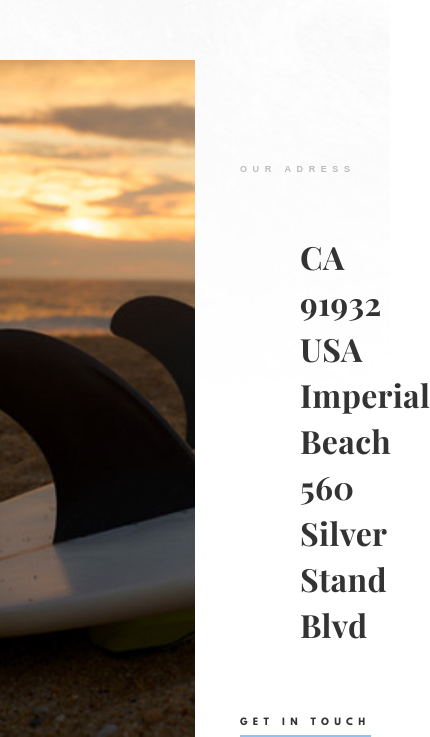
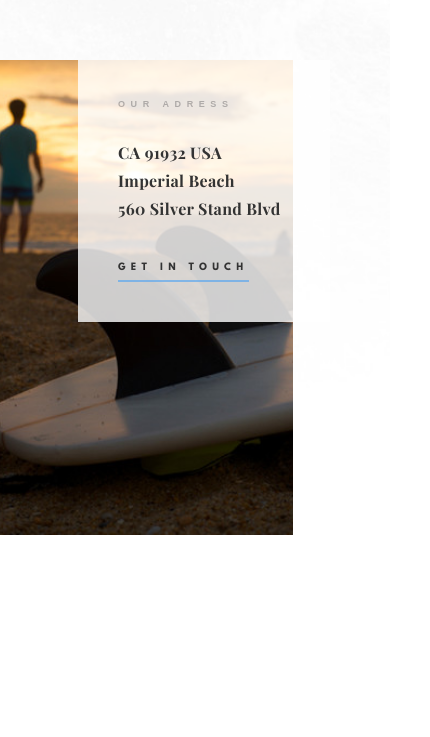
Before and after one commit to zhadkom/wordpresstheme, a website: page app/index.html in a window 390 px wide. Shown: the part 3793-4530 px from the top of the page, 430 px wide, since content can reach past the window. After the commit the page ends 4328 px from the top, so only its background shows below. Drawn offline with nearby package versions, Linux system fonts and the light colour scheme.

Commit message:
responsive adress sectin

```diff
--- a/app/index.html
+++ b/app/index.html
@@ -383,7 +383,7 @@
 	<div class="adress__img" style="background-image: url(./img/img/img-5.jpg);">
 
 	</div>
-	<div class="container flex-end">
+	<div class="container adress-wrapper">
 		<div class="adress__desc">
 			<div class="adress__label">
 				Our adress
--- a/app/less/blocks/adress.less
+++ b/app/less/blocks/adress.less
@@ -1,11 +1,11 @@
-.adress {
+	.adress {
 	position: relative;
 	min-height: 475px;
 	margin-top: 150px;
 }
 
 .adress__img {
-	width: 50%;
+	width:75%;
 	position: absolute;
 	top: 0;
 	right: auto;
@@ -14,12 +14,39 @@
 	background-repeat: no-repeat;
 	background-position: center;
 	background-size: cover;
+	z-index: -1;
+
+	@media @minMedium {
+		width: 50%;
+	}
+}
+
+.adress-wrapper {
+	display: -webkit-flex;
+	display: -moz-flex;
+	display: -ms-flex;
+	display: -o-flex;
+	display: flex;
+	justify-content: center;
+
+	@media @minMedium {
+
+		justify-content: flex-end;
+	}
 }
 
 .adress__desc {
-	width: 50%;
-	padding-top: 105px;
-	padding-left: 45px;
+	width: 70%;
+	margin-left: 5%;
+	background-color: rgba(255, 255, 255, 0.8);
+	padding: 40px;
+
+	@media @minMedium {
+		padding: 45px 0 0;
+		width: 50%;
+		padding-top: 105px;
+		padding-left: 45px;
+	}
 }
 
 .adress__label {
@@ -33,14 +60,28 @@
 }
 
 .adress__location {
-	margin-top: 60px;
-	margin-bottom: 60px;
-	margin-left: 60px;
+
 	color: #333333;
 	font-family: 'Playfair Display', serif;
-	font-size: 32px;
+	font-size: 16px;
 	font-weight: 700;
-	line-height: 46px;
+	line-height: 28px;
 	letter-spacing: 0.32px;
+	margin-top: 30px;
+	margin-bottom: 30px;
+
+	@media @minMedium {
+		margin-top: 60px;
+		margin-bottom: 60px;
+		margin-left: 60px;
+		font-size: 32px;
+		line-height: 46px;
+	}
 
 }
+
+.adress__desc .read-more-link {
+	@media (max-width: 350px) {
+		font-size: 6px;
+	}
+}
--- a/app/less/blocks/base.less
+++ b/app/less/blocks/base.less
@@ -100,15 +100,6 @@ p, .pMix {
 	letter-spacing: 0.35px;
 }
 
-.flex-end {
-	display: -webkit-flex;
-	display: -moz-flex;
-	display: -ms-flex;
-	display: -o-flex;
-	display: flex;
-	justify-content: flex-end;
-}
-
 .flex-col-center{
 	display: -webkit-flex;
 	display: -moz-flex;
```
Also changed, not shown: app/html/blocks/adress.html (+1 -1 lines), app/css/main.css.
